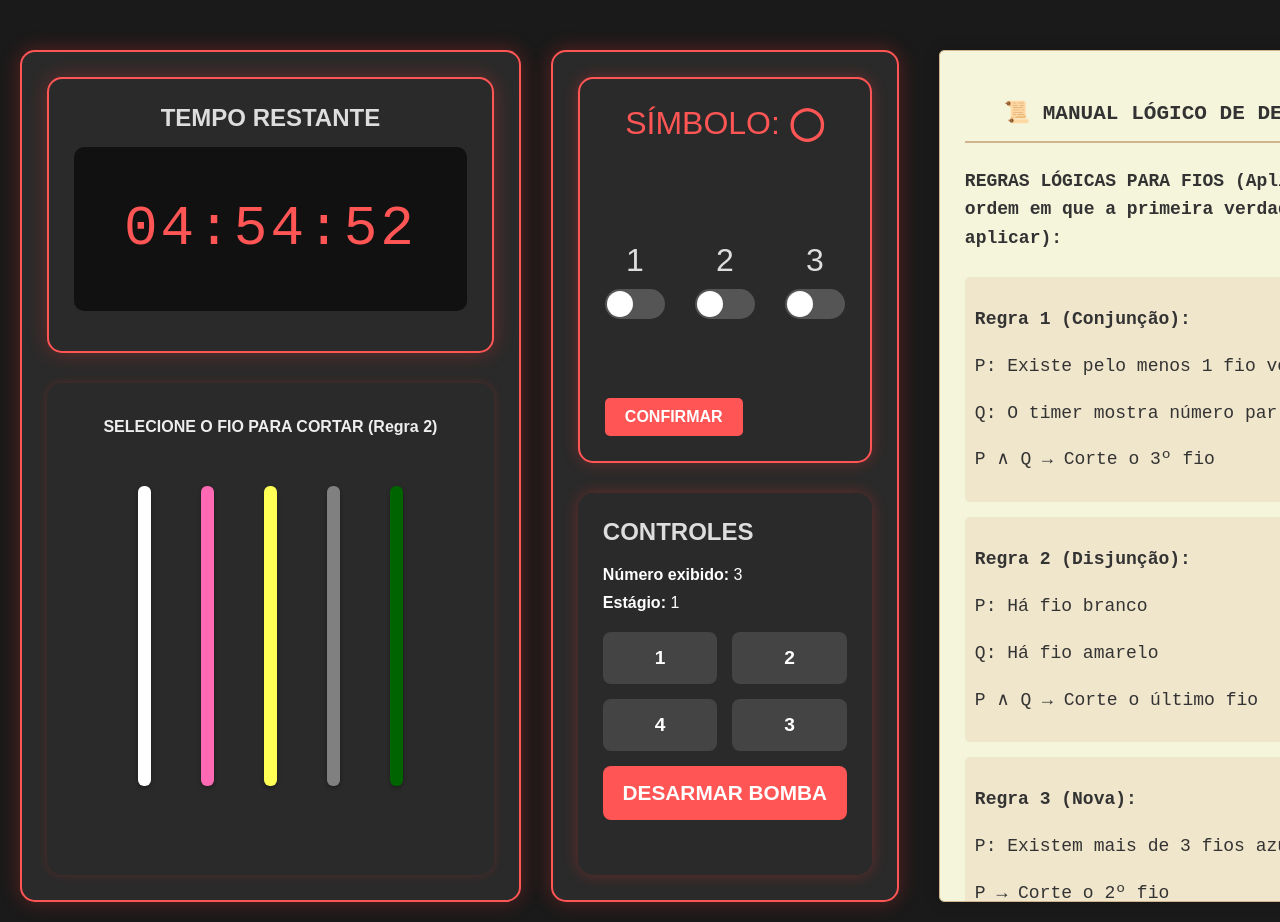
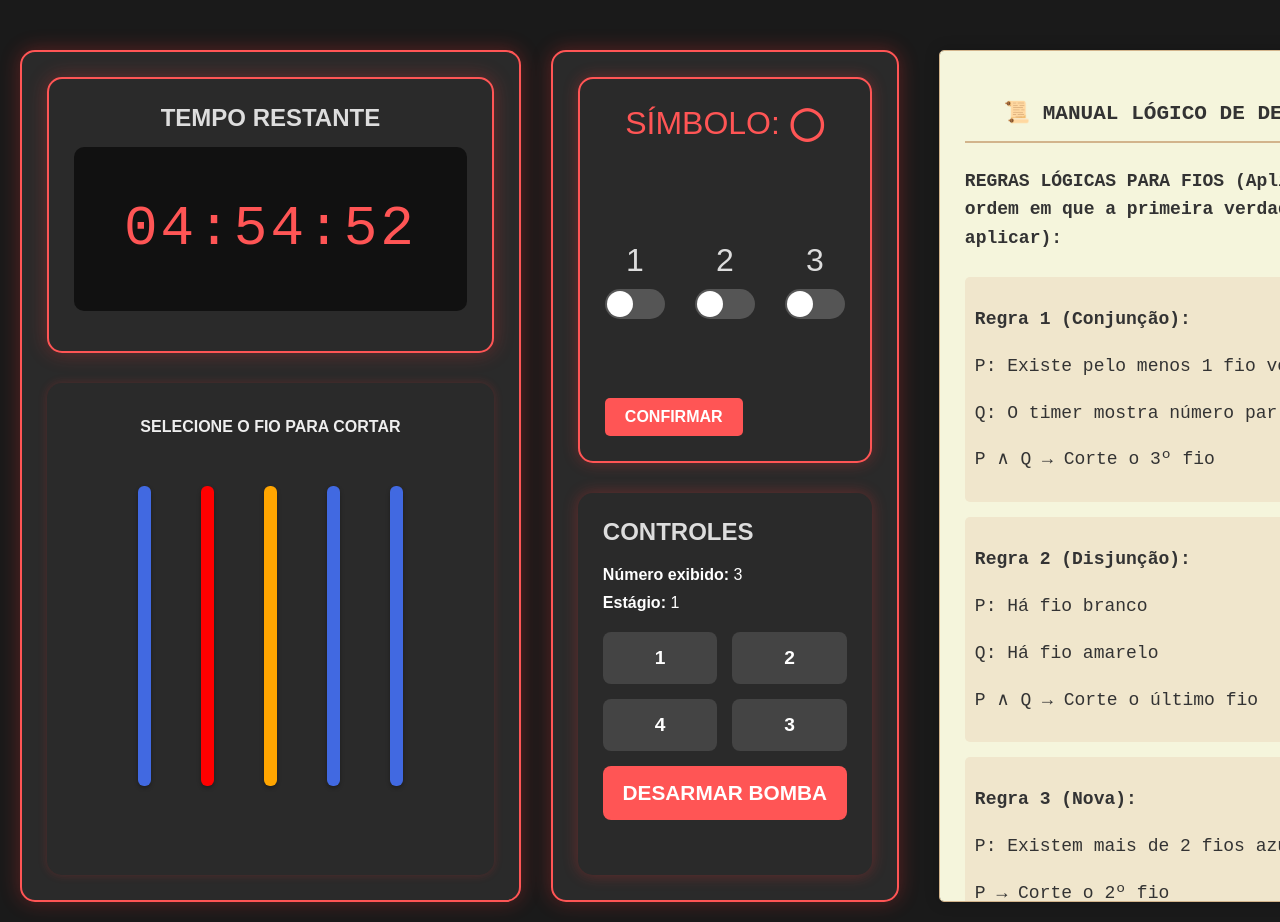
Before and after one commit to alancodex/BOMB-GAME---LOGICA-MATEMATICA, a React (Vite) app in the folder bomb game/: page / in a window 1280 px wide. Shown: the top 922 px of the page. Built offline with nearby package versions, Linux system fonts and the light colour scheme.

Commit message:
update 2.3

```diff
--- a/bomb game/src/components/Bomb/WiresSection.jsx
+++ b/bomb game/src/components/Bomb/WiresSection.jsx
@@ -1,93 +1,71 @@
 import React, { useState, useEffect } from 'react';
 
 const WiresSection = () => {
-  // Cores exclusivas por regra (5 fios cada), sem a regra 3
-  const RULE_WIRES = {
-    1: ['#ff5555', '#800080', '#ffa500', '#55ffff', '#8b4513'], // vermelho, roxo, laranja, ciano, marrom
-    2: ['#ffffff', '#ffff55', '#ff69b4', '#808080', '#006400'], // branco, amarelo, rosa, cinza, verde escuro
-    4: ['#00008b', '#87ceeb', '#40e0d0', '#4169e1', '#4682b4'], // azul escuro, azul claro, azul piscina, azul royal, azul petróleo
+  // Cores conforme pedido
+  const COLORS_RULE_1 = ['#ff0000', '#800080', '#ffa500', '#55ffff', '#8b4513']; // vermelho e outras
+  const COLORS_RULE_2 = ['#ffffff', '#ffff00', '#ff69b4', '#808080', '#006400']; // branco, amarelo e outras
+  const COLORS_RULE_4 = ['#4169E1', '#4169E1', '#4169E1', '#4169E1', '#4169E1']; // azul (mesmo tom repetido para preencher)
+
+  // Junta todas as cores para embaralhar
+  const ALL_COLORS = [...COLORS_RULE_1, ...COLORS_RULE_2, ...COLORS_RULE_4];
+
+  // Gera fios embaralhados (5 fios)
+  const generateRandomWires = () => {
+    const shuffled = [...ALL_COLORS].sort(() => 0.5 - Math.random());
+    return shuffled.slice(0, 5);
   };
 
-  // Função para embaralhar (Fisher-Yates)
-  const shuffleArray = (array) => {
-    const arr = [...array];
-    for (let i = arr.length - 1; i > 0; i--) {
-      const j = Math.floor(Math.random() * (i + 1));
-      [arr[i], arr[j]] = [arr[j], arr[i]];
-    }
-    return arr;
-  };
-
-  const [ruleNumber, setRuleNumber] = useState(null);
   const [wires, setWires] = useState([]);
   const [cutWires, setCutWires] = useState([]);
-  const [isCorrect, setIsCorrect] = useState(null); // null = não verificado
+  const [isCorrect, setIsCorrect] = useState(null);
 
   const timer = 42; // valor fixo para teste
 
   useEffect(() => {
-    // Escolhe aleatoriamente uma regra entre 1, 2 e 4
-    const ruleKeys = Object.keys(RULE_WIRES);
-    const chosenRule = ruleKeys[Math.floor(Math.random() * ruleKeys.length)];
-    setRuleNumber(parseInt(chosenRule));
-
-    // Usa o conjunto fixo de fios da regra escolhida e embaralha para exibição
-    const fixedWires = RULE_WIRES[chosenRule];
-    const shuffledWires = shuffleArray(fixedWires);
-
-    setWires(shuffledWires);
-    setCutWires(Array(shuffledWires.length).fill(false));
+    const randomWires = generateRandomWires();
+    setWires(randomWires);
+    setCutWires(Array(randomWires.length).fill(false));
     setIsCorrect(null);
   }, []);
 
   const handleCutWire = (index) => {
-    if (cutWires[index]) return; // já cortado
+    if (cutWires[index]) return;
 
     const newCutWires = [...cutWires];
     newCutWires[index] = true;
     setCutWires(newCutWires);
 
-    checkIfCorrect(newCutWires);
+    checkIfCorrect(newCutWires, index);
   };
 
-  // Checa corte correto conforme regra e cores exclusivas
-  const checkIfCorrect = (newCutWires) => {
-    let mustCutColor = null;
+  const checkIfCorrect = (newCutWires, cutIndex) => {
+    const hasRed = wires.includes('#ff0000');
+    const hasWhite = wires.includes('#ffffff');
+    const hasYellow = wires.includes('#ffff00');
 
-    switch (ruleNumber) {
-      case 1:
-        // Regra 1: P = existe vermelho e timer par, cortar 3º fio (index 2)
-        if (timer % 2 === 0) {
-          mustCutColor = RULE_WIRES[1][2];
-        }
-        break;
+    // Conta quantos fios azuis (#4169E1)
+    const blueShade = '#4169E1';
+    const blueCount = wires.filter(color => color === blueShade).length;
 
-      case 2:
-        // Regra 2: P = branco, Q = amarelo, P ∧ Q → cortar último fio
-        mustCutColor = RULE_WIRES[2][RULE_WIRES[2].length - 1];
-        break;
+    let correct = false;
 
-      case 4:
-        // Regra 4: mais de 3 fios azuis → cortar 2º fio
-        mustCutColor = RULE_WIRES[4][1];
-        break;
-
-      default:
-        mustCutColor = null;
+    // Regra 1: vermelho e timer par → cortar 3º fio (índice 2)
+    if (hasRed && timer % 2 === 0) {
+      correct = cutIndex === 2;
+    }
+    // Regra 2: branco e amarelo → cortar último fio
+    else if (hasWhite && hasYellow) {
+      correct = cutIndex === wires.length - 1;
+    }
+    // Regra 4: mais de 2 azuis → cortar 2º fio (índice 1)
+    else if (blueCount > 2) {
+      correct = cutIndex === 1;
+    } else {
+      // Nenhuma regra válida → aceita qualquer corte
+      correct = true;
     }
 
-    if (!mustCutColor) {
-      setIsCorrect(true);
-      return;
-    }
-
-    const correctIndex = wires.findIndex((c) => c === mustCutColor);
-
-    const onlyCorrectCut = newCutWires.every((cut, idx) =>
-      idx === correctIndex ? cut === true : cut === false
-    );
-
-    setIsCorrect(onlyCorrectCut);
+    setIsCorrect(correct);
   };
 
   const containerStyle = {
@@ -121,21 +99,13 @@ const WiresSection = () => {
   const feedbackBoxStyle = {
     marginTop: '20px',
     height: '30px',
-    width: '220px',
+    width: '150px',
     marginLeft: 'auto',
     marginRight: 'auto',
     borderRadius: '6px',
-    backgroundColor:
-      isCorrect === null ? 'transparent' : isCorrect ? '#4CAF50' : '#f44336',
-    boxShadow:
-      isCorrect === null ? 'none' : `0 0 10px ${isCorrect ? '#4CAF50' : '#f44336'}`,
+    backgroundColor: isCorrect === null ? 'transparent' : isCorrect ? '#4CAF50' : '#f44336',
+    boxShadow: isCorrect === null ? 'none' : `0 0 10px ${isCorrect ? '#4CAF50' : '#f44336'}`,
     transition: 'background-color 0.3s, box-shadow 0.3s',
-    color: '#fff',
-    fontWeight: 'bold',
-    display: 'flex',
-    justifyContent: 'center',
-    alignItems: 'center',
-    userSelect: 'none',
   };
 
   return (
@@ -148,7 +118,7 @@ const WiresSection = () => {
           textAlign: 'center',
         }}
       >
-        SELECIONE O FIO PARA CORTAR (Regra {ruleNumber})
+        SELECIONE O FIO PARA CORTAR
       </h3>
 
       <div style={wiresRowStyle}>
@@ -178,13 +148,7 @@ const WiresSection = () => {
         ))}
       </div>
 
-      <div style={feedbackBoxStyle}>
-        {isCorrect === null
-          ? ''
-          : isCorrect
-          ? '✅ Fio correto cortado!'
-          : '❌ Fio incorreto! Tente novamente.'}
-      </div>
+      <div style={feedbackBoxStyle}></div>
     </div>
   );
 };
--- a/bomb game/src/components/Manual/ManualSection.jsx
+++ b/bomb game/src/components/Manual/ManualSection.jsx
@@ -52,7 +52,7 @@ const ManualSection = () => {
 
   <div style={ruleStyle}>
     <p><strong>Regra 3 (Nova):</strong></p>
-    <p>P: Existem mais de 3 fios azuis</p>
+    <p>P: Existem mais de 2 fios azuis</p>
     <p><code>P → Corte o 2º fio</code></p>
   </div>
 </div>
```
